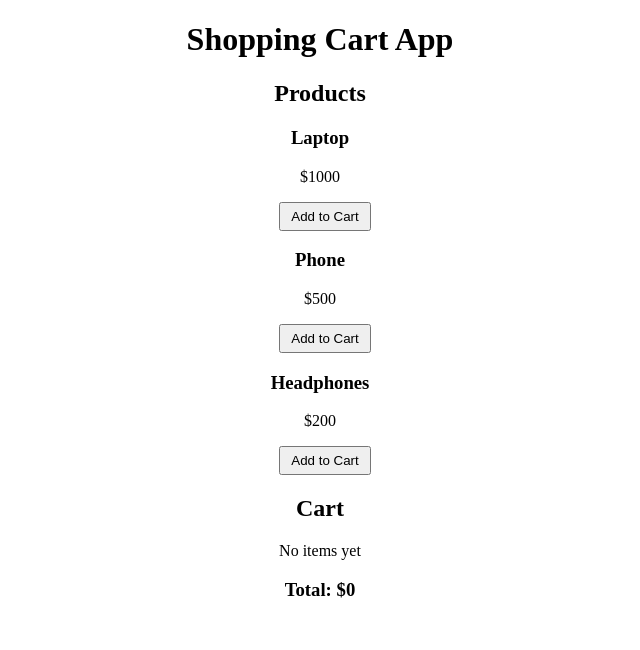
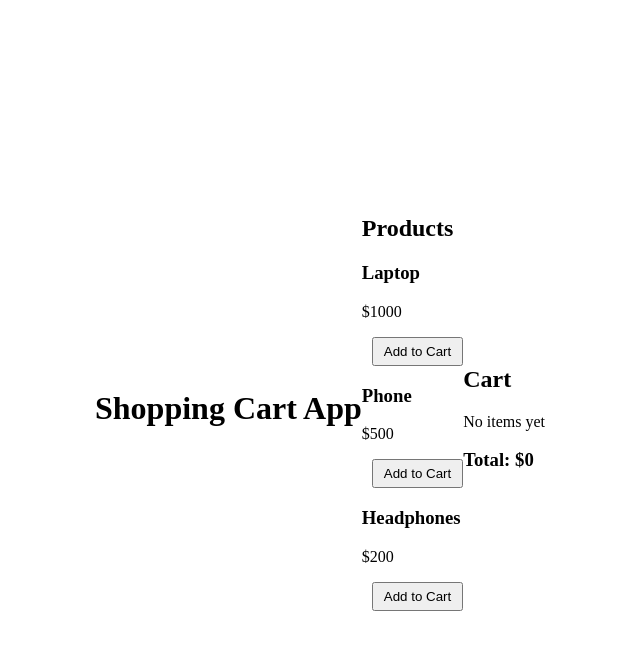
Before and after one commit to friscocode99/shopping-cart-app, a React (Vite) app: page / in a window 1280 px wide. Shown: the top 650 px of the page, without its empty margins (320-960 px from the left). Built offline with nearby package versions, Linux system fonts and the light colour scheme.

Commit message:
third commit

```diff
--- a/src/App.css
+++ b/src/App.css
@@ -1,6 +1,10 @@
 .app {
-  text-align: center;
+  height: 100vh;          /* full screen height */
+  display: flex;
+  justify-content: center; /* horizontal center */
+  align-items: center;     /* vertical center */
 }
+
 
 
 button {
```
Also changed, not shown: 1 other file (tests, documents, lock files or other folders).
